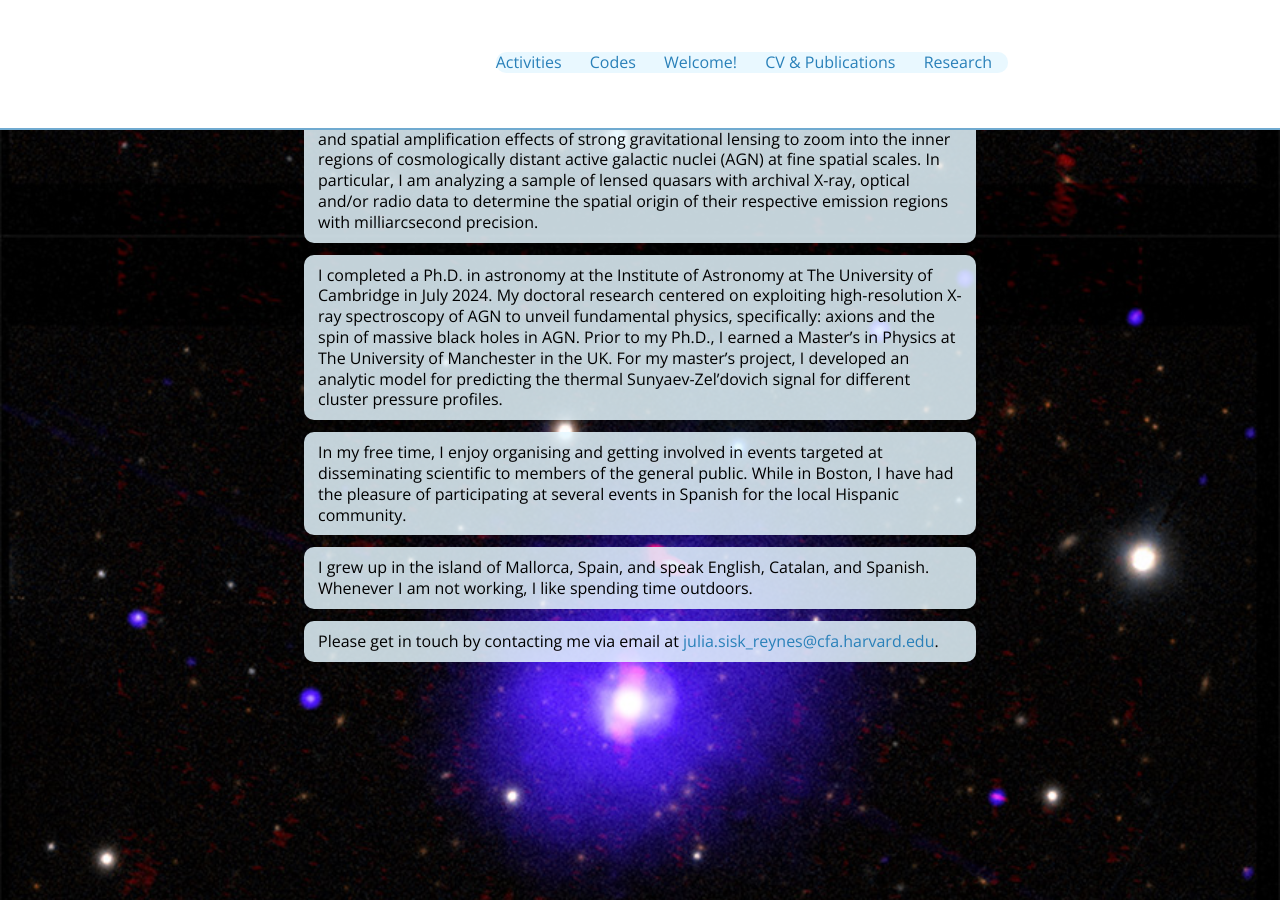
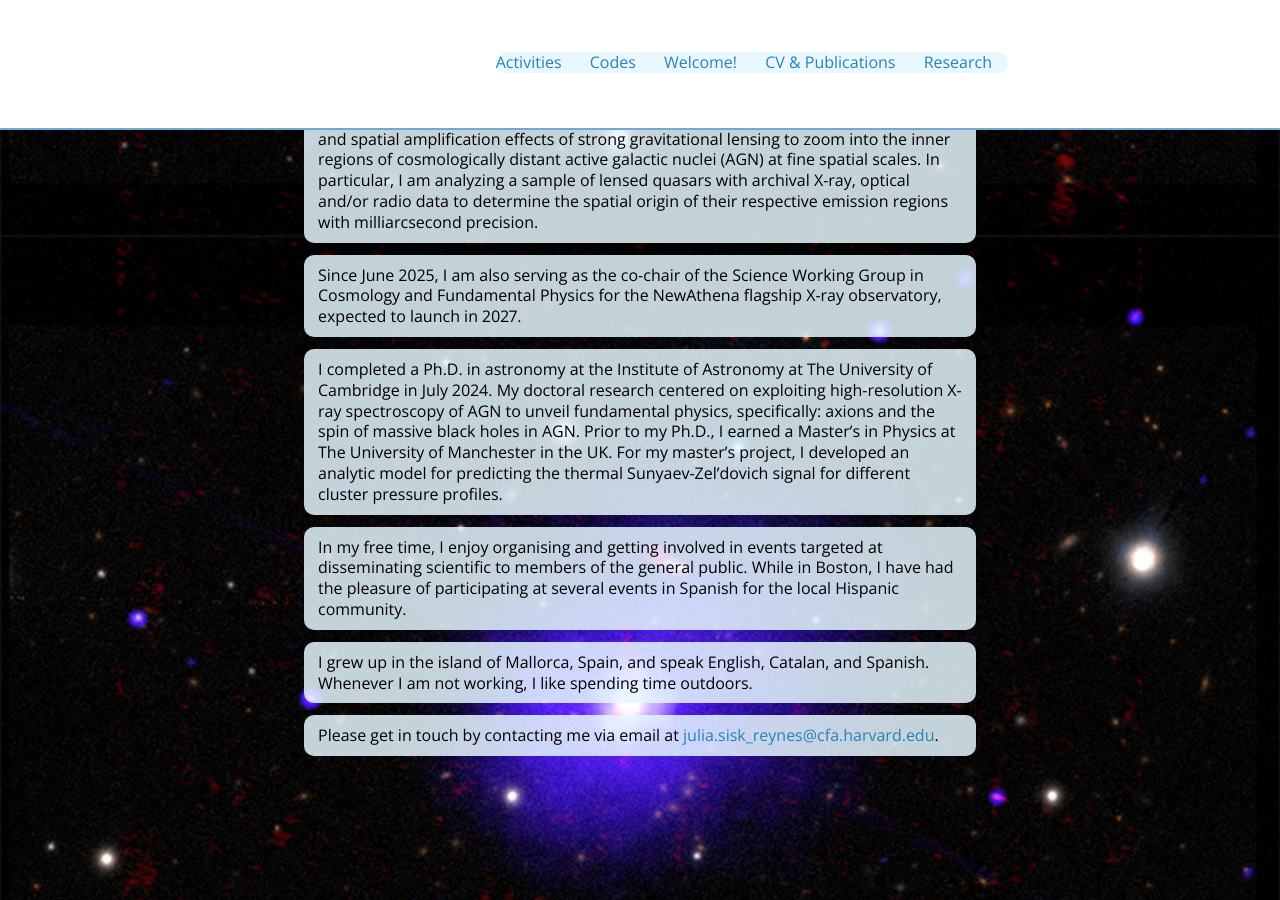
Before and after one commit to jsiskreynes-astro/jsiskreynes-astro.github.io, a Jekyll site: the page built from index.md, in a window 1280 px wide and 900 px high, scrolled down 675 px. Built offline with Jekyll 4.4.1, drawn with Linux system fonts in a browser that asks for light colours; nearby versions of some CDN libraries.

Commit message:
Update index.md

```diff
--- a/index.md
+++ b/index.md
@@ -10,6 +10,8 @@ main_nav: true
 I am an astronomer and postdoctoral research fellow at the Center for Astrophysics (CfA) of the Harvard &amp; Smithsonian in Cambridge, MA. I am broadly interested in investigating the cosmic growth and co-evolution of supermassive black holes and their host galaxies, black hole astrophysics, and physics beyond the Standard Model. To investigate these topics, I combine observational, computational, and statistical methods.
 
 Since joining the CfA in the Fall of 2024, my research leverages the flux magnification and spatial amplification effects of strong gravitational lensing to zoom into the inner regions of cosmologically distant active galactic nuclei (AGN) at fine spatial scales. In particular, I am analyzing a sample of lensed quasars with archival X-ray, optical and/or radio data to determine the spatial origin of their respective emission regions with milliarcsecond precision.
+
+Since June 2025, I am also serving as the co-chair of the Science Working Group in Cosmology and Fundamental Physics for the NewAthena flagship X-ray observatory, expected to launch in 2027.
 
 I completed a Ph.D. in astronomy at the Institute of Astronomy at The University of Cambridge in July 2024. My doctoral research centered on exploiting high-resolution X-ray spectroscopy of AGN to unveil fundamental physics, specifically: axions and the spin of massive black holes in AGN. Prior to my Ph.D., I earned a Master’s in Physics at The University of Manchester in the
 UK. For my master’s project, I developed an analytic model for predicting the thermal Sunyaev-Zel’dovich signal for different cluster pressure profiles.
```
